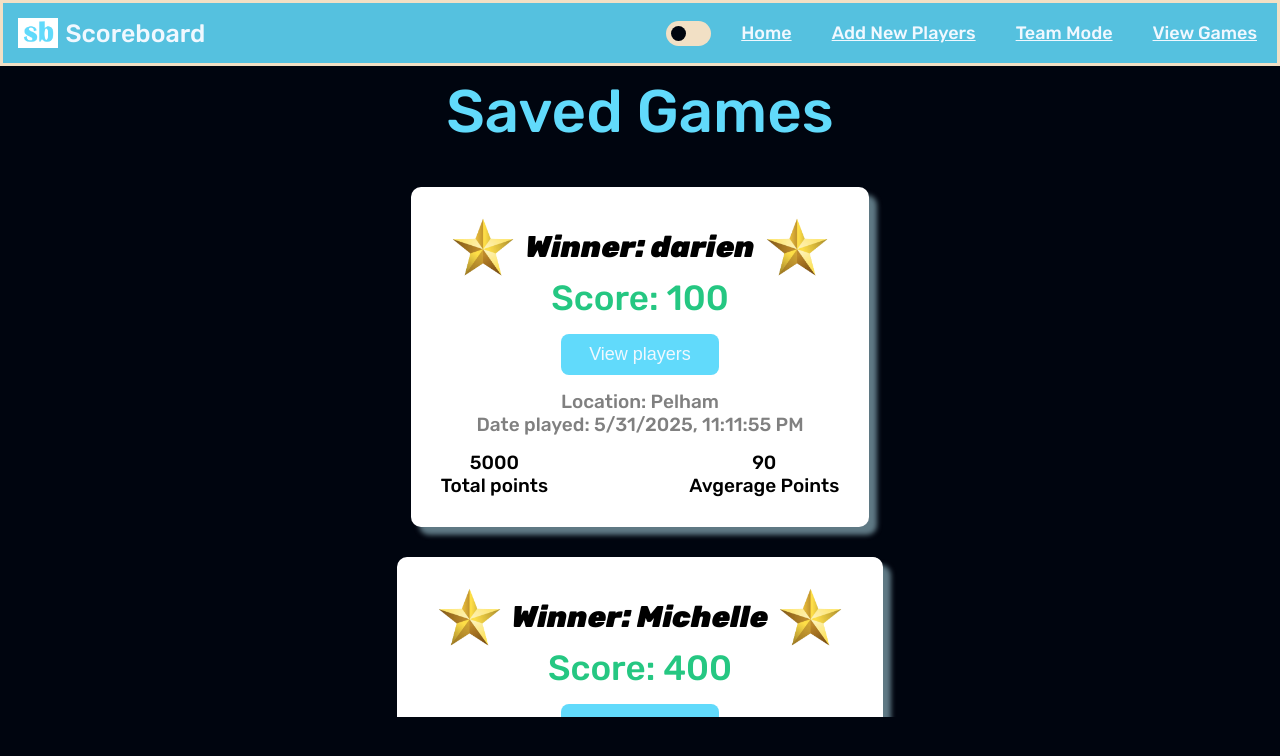
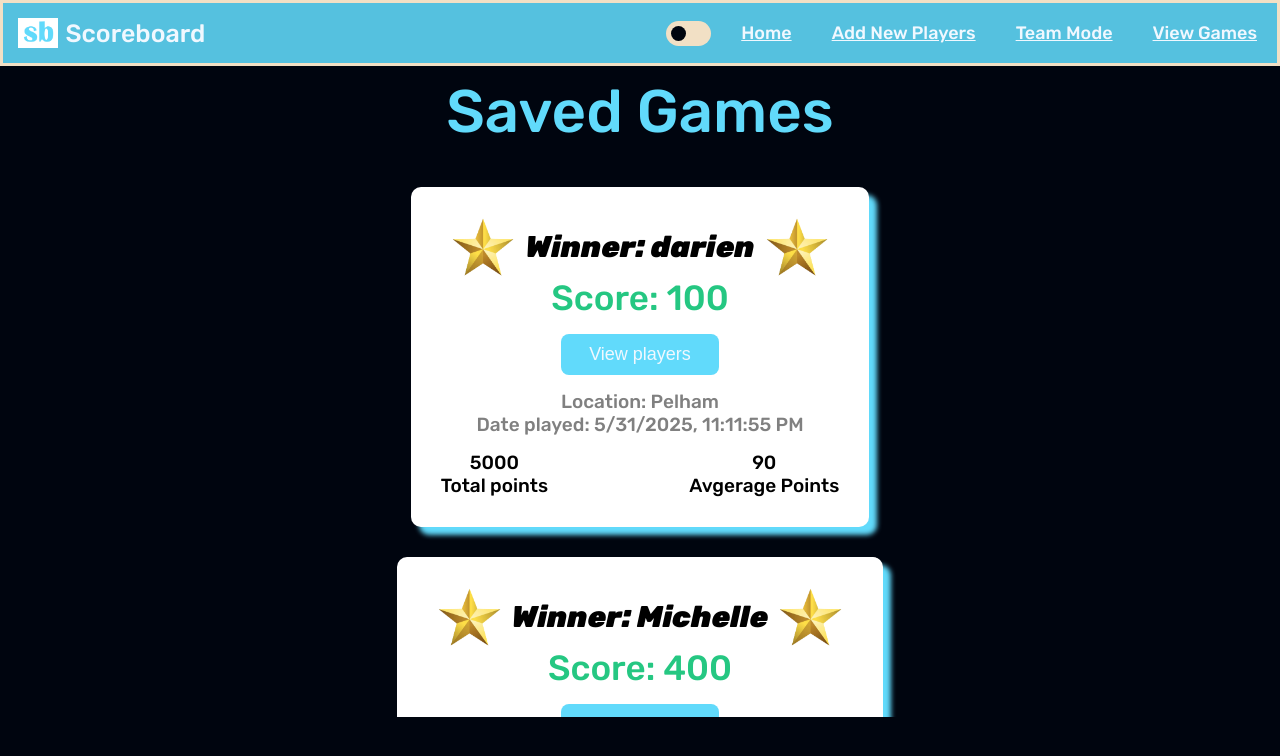
Before and after one commit to darienmiller88/DigitalScoreBoard, a Vue app in the folder client/: page /view-games in a window 1280 px wide. Shown: the top 756 px of the page. Built offline with nearby package versions, Linux system fonts and the light colour scheme; no server answers; a web font is replaced by a local one.

Commit message:
fix: changed color names in Game.vue and SavedGames.vue

```diff
--- a/client/src/app.css
+++ b/client/src/app.css
@@ -33,11 +33,6 @@ body{
     font-family: 'Rubik', sans-serif;
 }
 
-/* body.light{
-    background-color: var(--primary-color);
-    color: var(--light-mode-text-color);
-} */
-
 /*
 Scrollbar styling
 */
@@ -55,11 +50,11 @@ Scrollbar styling
 
 /* Handle */
 ::-webkit-scrollbar-thumb {
-    background: var(--main-text-color);
+    background: var(--primary-color);
     border-radius: 10px;
 }
 
 /* Handle on hover */
 ::-webkit-scrollbar-thumb:hover {
-    background: var(--main-text-color-transparent);
+    background: var(--primary-color-transparent);
 }
--- a/client/src/components/Game/Game.vue
+++ b/client/src/components/Game/Game.vue
@@ -51,9 +51,8 @@
     .game{
         border-radius: 10px;
 
-        // color: var(--main-text-color);
         background-color: white;
-        box-shadow: 8px 8px 5px rgba(173, 216, 230, 0.548);
+        box-shadow: 8px 8px 5px var(--primary-color);
         transition: 0.3s;
 
         width: 80vw;
@@ -71,7 +70,7 @@
         }
 
         &:hover{
-            box-shadow: 10px 10px 15px var(--main-text-color);
+            box-shadow: 10px 10px 15px var(--primary-color);
             transform: translateY(-5px);
         }
 
@@ -80,7 +79,6 @@
             align-items: center;
             font-size: 30px;
             font-style: italic;
-            // border: 2px solid var(--main-text-color);
 
             img{
                 height: 45px;
@@ -100,11 +98,11 @@
 
         .view-players-wrapper{
             margin: 15px;
-            // margin-top: 18px;
+
             button{
                 padding: 10px 28px;
 
-                background-color: var(--main-text-color);
+                background-color: var(--primary-color);
                 color: aliceblue;
                 font-size: 18px;
 
@@ -120,7 +118,6 @@
         }
 
         .location-date-wrapper{
-            // margin-top: 15px;
             color: grey;
         }
 
--- a/client/src/components/SavedGames/SavedGames.vue
+++ b/client/src/components/SavedGames/SavedGames.vue
@@ -98,7 +98,7 @@
         }
 
         &:hover{
-            box-shadow: 0 4px 10px var(--main-text-color);
+            box-shadow: 0 4px 10px var(--primary-color);
         }
     }
 </style>
```
